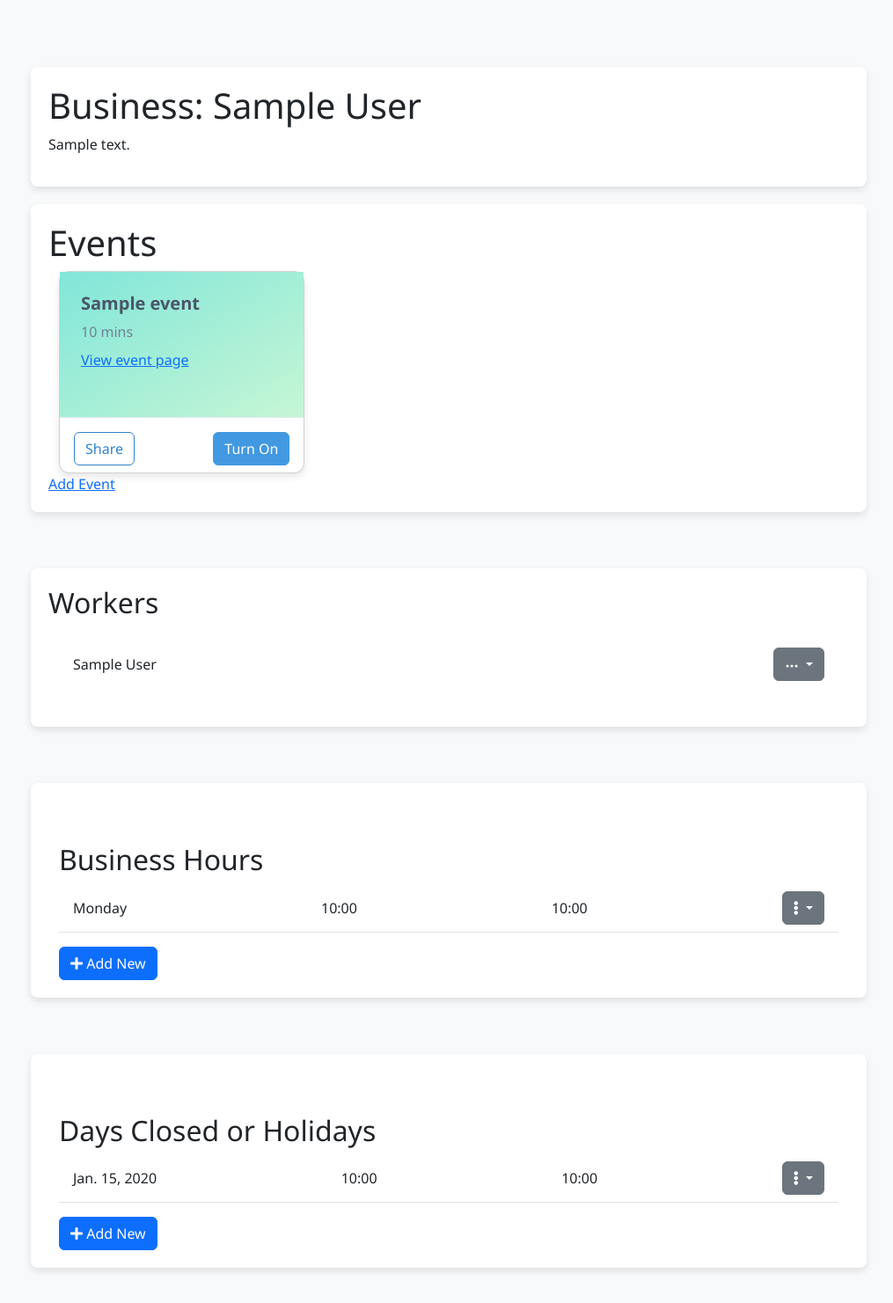
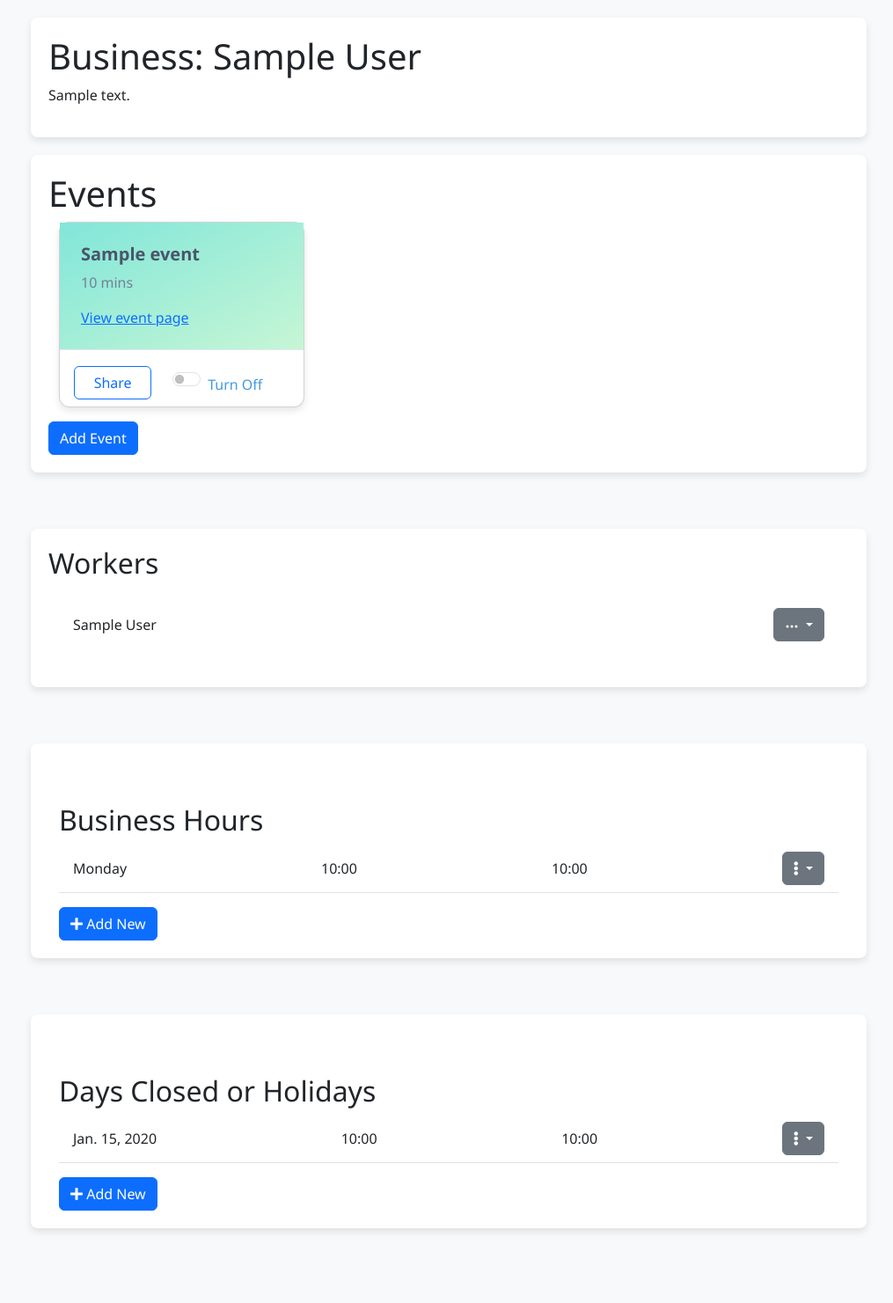
Before and after one commit to paketeserrano/appointments, a Django app: page /view_business/1/ in a window 1280 px wide. Shown: the part 56-1537 px from the top of the page at 88% size, without its empty margins (255-1270 px from the left). After the commit the page ends 1456 px from the top, so only its background shows below. Run offline with Django 4.2, Linux system fonts and the light colour scheme; tables that the repository leaves empty hold one stand-in row (values such as "Sample post"); some libraries are stand-ins or nearby versions.

Commit message:
Improving the events cards and starting work on the appointment wizard

```diff
--- a/appointment_calendar/appointment_calendar/static/css/style.css
+++ b/appointment_calendar/appointment_calendar/static/css/style.css
@@ -80,13 +80,13 @@ a:hover {
 .booking-cta h1 {
   font-size: 52px;
   text-transform: uppercase;
-  color: #4fa3e3;
+  color: #000000;
   font-weight: 400;
 }
 
 .booking-cta p {
   font-size: 22px;
-  color: #dfe5e9;
+  color: #000000;
 }
 
 .primary-card {
--- a/appointment_calendar/appointment_calendar/templates/base2.html
+++ b/appointment_calendar/appointment_calendar/templates/base2.html
@@ -6,12 +6,13 @@
     <title>{% block title %}Your Site Title{% endblock %}</title>
     <link href="https://cdn.jsdelivr.net/npm/bootstrap@5.3.3/dist/css/bootstrap.min.css" rel="stylesheet" integrity="sha384-QWTKZyjpPEjISv5WaRU9OFeRpok6YctnYmDr5pNlyT2bRjXh0JMhjY6hW+ALEwIH" crossorigin="anonymous">
     <link rel="stylesheet" href="https://use.fontawesome.com/releases/v5.15.4/css/all.css">
+
     {% block extra_css %}
     {% endblock extra_css %}
+
     <style>
         body {
             font-family: 'Segoe UI', Tahoma, Geneva, Verdana, sans-serif;
-            padding-top: 56px; /* Adjust based on your navbar height */
         }
         .sidebar {
             padding-top: 56px;
--- a/appointment_calendar/appointment_calendar/templates/business/view_business.html
+++ b/appointment_calendar/appointment_calendar/templates/business/view_business.html
@@ -17,6 +17,20 @@
     .table-button {
       white-space: nowrap;
     }
+
+    /* This ensures buttons stay within the card */
+    .card-footer > .row > .col, .card-footer > .row > .col-12 {
+        padding: 0; /* Remove padding to allow buttons to fit */
+    }
+    /* Style for the toggle switch label */
+    .toggle-label {
+        margin-bottom: 0; /* Remove bottom margin from label */
+        padding-top: 0.375rem; /* Align with the toggle switch */
+    }
+    .card-footer .btn, .card-footer .form-switch {
+        margin-top: 10px; /* Add space between buttons when stacked */
+    }
+
   </style>
 {% endblock extra_css %}
 
@@ -29,18 +43,31 @@
     <h1>Events</h1>
     <div class="container">
         <div class="row row-cols-1 row-cols-md-2 row-cols-lg-3 g-4">
-            {% for event in events%}
+            {% for event in events %}
             <div class="col">
-                <div class="card mx-auto" style="height: 230px; border-radius: .75rem; box-shadow: 0 4px 8px rgba(0, 0, 0, .1);">
+                <div class="card h-100 mx-auto" style="border-radius: .75rem; box-shadow: 0 4px 8px rgba(0, 0, 0, .1);">
                     <div class="card-body" style="padding: 1.5rem; background: linear-gradient(to bottom right, #81E6D9, #C6F6D5);">
-                        <h5 class="card-title mb-2" style="font-size: 1.25rem; font-weight: 600; color: #4A5568;">{{event.name}}</h5>
-                        <p class="card-text mb-2" style="color: #718096;">{{event.duration}} mins</p>
-                        <a href="{% url 'event_detail' event.id %}"  class="mb-4 text-primary" style="color: #3182CE;">View event page</a>
+                        <h5 class="card-title mb-2" style="font-size: 1.25rem; font-weight: 600; color: #4A5568;">{{ event.name }}</h5>
+                        <p class="card-text" style="color: #718096;">{{ event.duration }} mins</p>
+                        <a href="{% url 'event_detail' event.id %}" class="text-primary" style="color: #3182CE;">View event page</a>
                     </div>
-                    <div class="card-footer" style="padding-top: 1rem; border-top: 1px solid #E2E8F0; background-color: transparent;">
-                        <div class="d-flex justify-content-between align-items-center">
-                            <a href="#" class="btn btn-outline-primary" style="border-color: #3182CE; color: #3182CE;">Share</a>
-                            <button type="button" class="btn btn-primary" style="background-color: #4299E1; border-color: #4299E1;">Turn On</button>
+                    <div class="card-footer" style="border-top: 1px solid #E2E8F0; background-color: transparent;">
+                        <div class="row align-items-center">
+                            <div class="col-5">
+                                <a href="#" class="btn btn-outline-primary w-100">Share</a>
+                            </div>
+                            <div class="col-7">
+                                <div class="form-check form-switch">
+                                    <input class="form-check-input" type="checkbox" id="toggleEvent{{ forloop.counter }}">
+                                    <label class="form-check-label toggle-label" for="toggleEvent{{ forloop.counter }}" style="color: #4299E1;">
+                                        {% if not event.active %}
+                                            Turn On
+                                        {% else %}
+                                            Turn Off
+                                        {% endif %}
+                                    </label>
+                                </div>
+                            </div>
                         </div>
                     </div>
                 </div>
@@ -49,8 +76,11 @@
         </div>
     </div>
 
-    <a href="{% url 'add_business_event'  business.id %}">Add Event</a>
+    <div class="text-right mt-3">
+        <a href="{% url 'add_business_event' business.id %}" class="btn btn-primary">Add Event</a>
+    </div>
 </div>
+
     <br>
 <div class="rc-card">
     <h2>Workers</h2>
@@ -168,6 +198,16 @@
     {%endfor%}
 
 $(document).ready(function() {
+
+    $('.form-check-input').change(function() {
+        var label = $(this).next('label');
+        if ($(this).is(':checked')) {
+            label.text('Turn Off'); // If the checkbox is checked, set label to "Turn Off"
+        } else {
+            label.text('Turn On'); // If the checkbox is not checked, set label to "Turn On"
+        }
+    });
+
 
     function makeHoursEditable($row) {
         var weekday = $row.find('.weekday').text().trim();
--- a/appointment_calendar/appt_calendar_app/models.py
+++ b/appointment_calendar/appt_calendar_app/models.py
@@ -47,6 +47,7 @@ class Event(models.Model):
     # This field should contain the different locations options setup by the user
     location = models.CharField(max_length = 120)
     account = models.ForeignKey(Account, on_delete = models.CASCADE)
+    active = models.BooleanField(default=False)
 
     def __str__(this):
         return this.name
--- a/appointment_calendar/appt_calendar_app/views.py
+++ b/appointment_calendar/appt_calendar_app/views.py
@@ -360,11 +360,14 @@ class BookingCreateWizardView(SessionWizardView):
             today = datetime.today().strftime('%Y-%m-%d')
             time_list = build_available_time_slots(business_id, event_id, worker_id, today)
 
+        # Make sure that business_id is always populted at this point
+        business = Account.objects.get(pk=business_id)
+
         context.update({
             "progress_width": self.progress_width,
             "booking_bg": 'booking_bg.jpg',
             "description": 'Select your Appt',
-            "title": 'Big Appointment Title',
+            "title": business.name,
             "get_available_time" : time_list,
             "business_id" : business_id,
             "event_id" : event_id,
@@ -411,6 +414,7 @@ class BookingCreateWizardView(SessionWizardView):
         data = dict((key, value) for form in form_list for key,
                     value in form.cleaned_data.items())
         print(data)
+
         # Create the appointment
         invitee = Invitee(name = data['user_name'], email = data['user_email'], phone_number = data['user_mobile'])
         invitee.save()
@@ -420,8 +424,104 @@ class BookingCreateWizardView(SessionWizardView):
         appointment.save()
         appointment.invitees.add(invitee)
 
+        # Send confirmation email
+        subject = 'Your appointment with ' + event.account.name + ' | ' + event.name
+        message = 'Your appointment ' + event.name + ' at ' + event.account.name + ' with ' + appointment.worker.user.first_name + ' ' + \
+                   appointment.worker.user.last_name + ' is on ' + appointment.date.strftime('%d-%m-%Y') +' at ' + appointment.time.strftime('%H:%M:%S')  + ' .'
+
+        html_message = f"""
+        <html>
+        <head>
+            <style>
+                body {{
+                    font-family: 'Arial', sans-serif;
+                    background-color: #f4f4f4;
+                    color: #333;
+                    line-height: 1.6;
+                    padding: 20px;
+                }}
+                .content {{
+                    background-color: white;
+                    padding: 20px;
+                    border-radius: 10px;
+                    margin: auto;
+                    width: 100%;
+                    max-width: 600px;
+                    box-shadow: 0 2px 4px rgba(0,0,0,0.1);
+                    text-align: center; /* Centers the text for the whole content div */
+                }}
+                .details-card {{
+                    background-color: white;
+                    padding: 20px;
+                    margin-bottom: 20px;
+                    border-radius: 10px;
+                    box-shadow: 0 4px 8px rgba(0,0,0,0.2);
+                    border: 2px solid #ccc; /* Adds a light grey border */
+                }}
+                .appointment-details {{
+                    font-size: 16px;
+                    margin-bottom: 10px;
+                    text-align: left; /* Aligns text to the left within the card */
+                }}
+                .highlight {{
+                    color: #007bff;
+                    font-weight: bold;
+                    font-size: 18px;
+                }}
+                .button {{
+                    display: block; /* Makes the button a block element to fill the width of its container */
+                    width: 50%;
+                    min-width: 180px; /* Ensures the button is not too narrow on smaller screens */
+                    height: 35px;
+                    background-color: #ccc;
+                    color: #333;
+                    border-radius: 5px;
+                    text-decoration: none;
+                    line-height: 35px;
+                    font-size: 14px;
+                    margin: 10px auto 20px; /* Centers the button horizontally */
+                }}
+                .cancel-text {{
+                    font-size: 12px;
+                    text-align: center;
+                    margin-top: 20px;
+                    margin-bottom: 5px;
+                }}
+            </style>
+        </head>
+        <body>
+            <div class="content">
+                <h2>Thank You and Congratulations!</h2>
+                <p>We are pleased to confirm your appointment. Here are the details:</p>
+                <div class="details-card">
+                    <p class="appointment-details">Your appointment: <span class="highlight">{event.name}</span></p>
+                    <p class="appointment-details">Location: <span class="highlight">{event.account.name}</span></p>
+                    <p class="appointment-details">With: <span class="highlight">{appointment.worker.user.first_name} {appointment.worker.user.last_name}</span></p>
+                    <p class="appointment-details">Date: <span class="highlight">{appointment.date.strftime('%d-%m-%Y')}</span></p>
+                    <p class="appointment-details">Time: <span class="highlight">{appointment.time.strftime('%H:%M:%S')}</span></p>
+                </div>
+                <p class="cancel-text">Do you need to cancel this appointment?</p>
+                <a href="http://example.com/cancel_appointment/{appointment.id}" class="button">Cancel Appointment</a>
+            </div>
+        </body>
+        </html>
+        """
+
+        send_mail(
+            subject=subject,
+            message=message,
+            from_email= f"{event.account.name} via ReservaClick <{settings.EMAIL_HOST_USER}>",
+            recipient_list=['farrones@yahoo.com'],
+            html_message=html_message
+        )
+
         return render(self.request, 'appointments/appointment_done.html', {
-            "progress_width": "100"
+            "progress_width": "100",
+            "event" : event,
+            "appointment" : appointment,
+            "invitee" : invitee,
+            "description": event.name,
+            "title": event.account.name
         })
 '''
 def appointment(request, business_id, event_id):
```
Also changed, not shown: appointment_calendar/appointment_calendar/templates/appointments/appointment_done.html (+22 -7 lines), appointment_calendar/appointment_calendar/templates/appointments/appointment_wizard.html (+0 -9 lines), appointment_calendar/appointment_calendar/templates/appointments/base.html (+8 -31 lines), appointment_calendar/appointment_calendar/templates/events/events_list.html (+44 -5 lines), appointment_calendar/appt_calendar_app/migrations/0009_remove_appointment_active_event_active.py (added).
